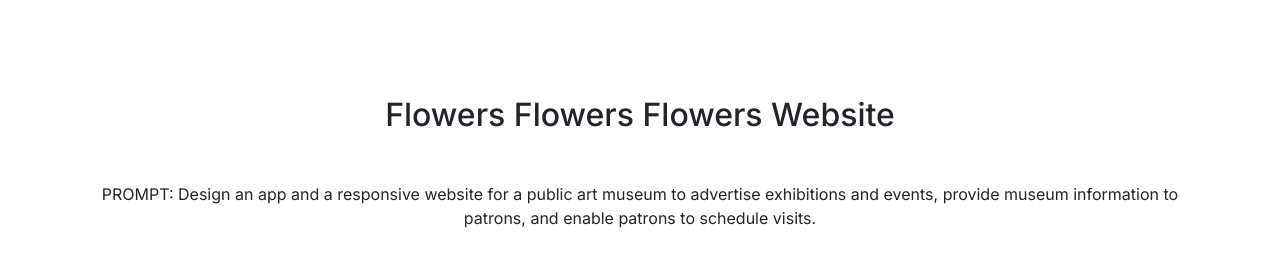
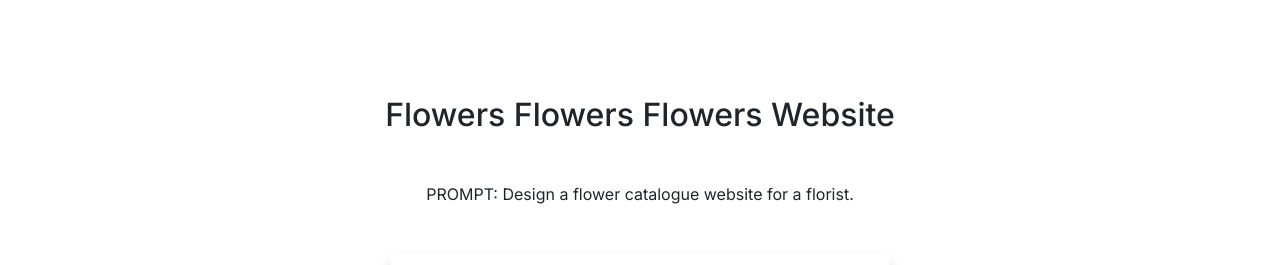
Before and after one commit to MariolaH/Design-Portfolio, a Next.js app: page /caseStudyOne in a window 1280 px wide. Shown: the top 265 px of the page. Built offline with nearby package versions, Linux system fonts and the light colour scheme.

Commit message:
update prompts

```diff
--- a/src/app/caseStudyOne/page.tsx
+++ b/src/app/caseStudyOne/page.tsx
@@ -12,9 +12,7 @@ export default function caseStudyOne() {
       <section className="container text-center py-5">
         <h2 className="mb-5 mt-5">Flowers Flowers Flowers Website</h2>
         <p className="mb-5 mt-5">
-          PROMPT: Design an app and a responsive website for a public art museum
-          to advertise exhibitions and events, provide museum information to
-          patrons, and enable patrons to schedule visits.
+          PROMPT: Design a flower catalogue website for a florist.
         </p>
         <div className="row justify-content-center mt-5">
             <div className="col-md-2 d-flex justify-content-center">
--- a/src/app/caseStudyTwo/page.tsx
+++ b/src/app/caseStudyTwo/page.tsx
@@ -11,9 +11,7 @@ export default function caseStudyTwo() {
       <section className="container text-center py-5">
         <h2 className="mb-5 mt-5">CASE STUDY TWO</h2>
         <p className="mb-5 mt-5">
-          PROMPT: Design an app and a responsive website for a public art museum
-          to advertise exhibitions and events, provide museum information to
-          patrons, and enable patrons to schedule visits.
+        PROMPT: Design a flower catalogue app for a florist.
         </p>
         <div className="d-flex justify-content-center mt-5">
           <div className="row justify-content-center mt-5 btn-round image-container">
@@ -44,10 +42,6 @@ export default function caseStudyTwo() {
             />
           </div>
         </div>
-
-
-
-
       </section>
     </div>
   );
```
